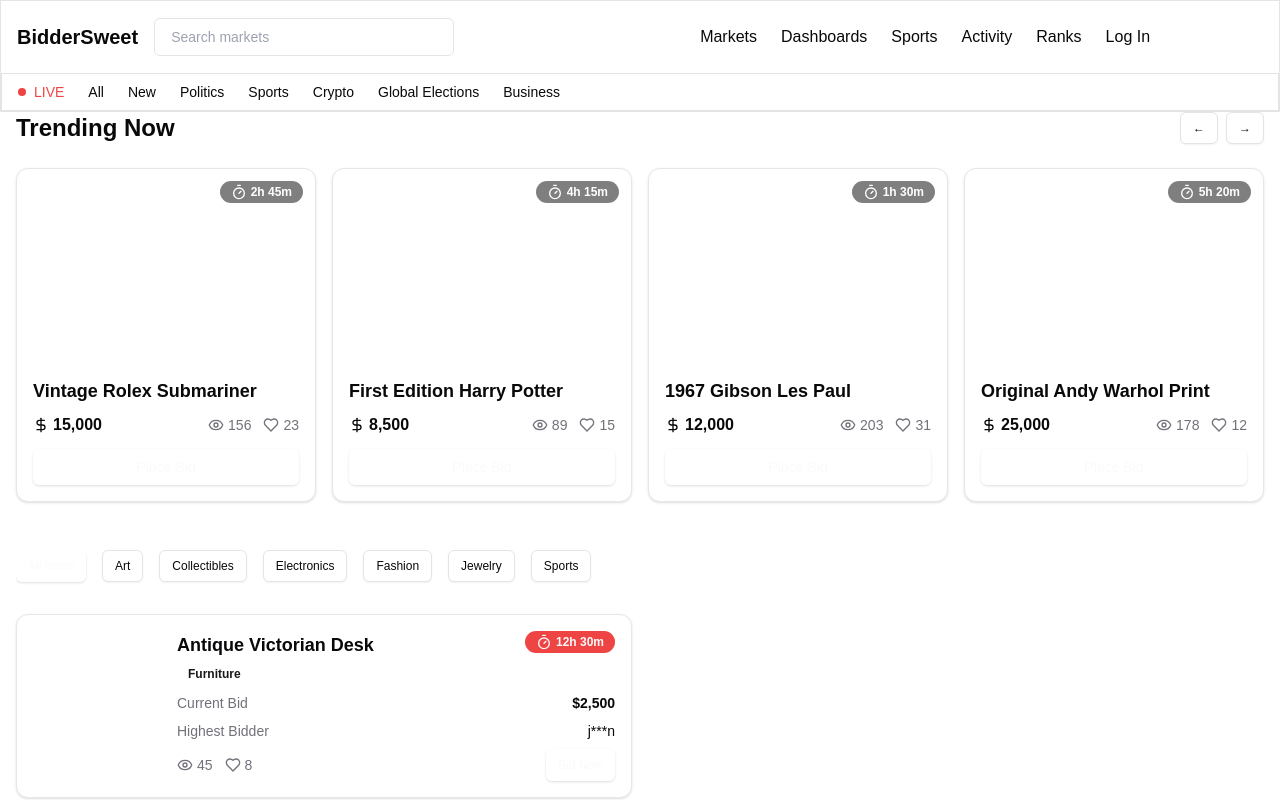
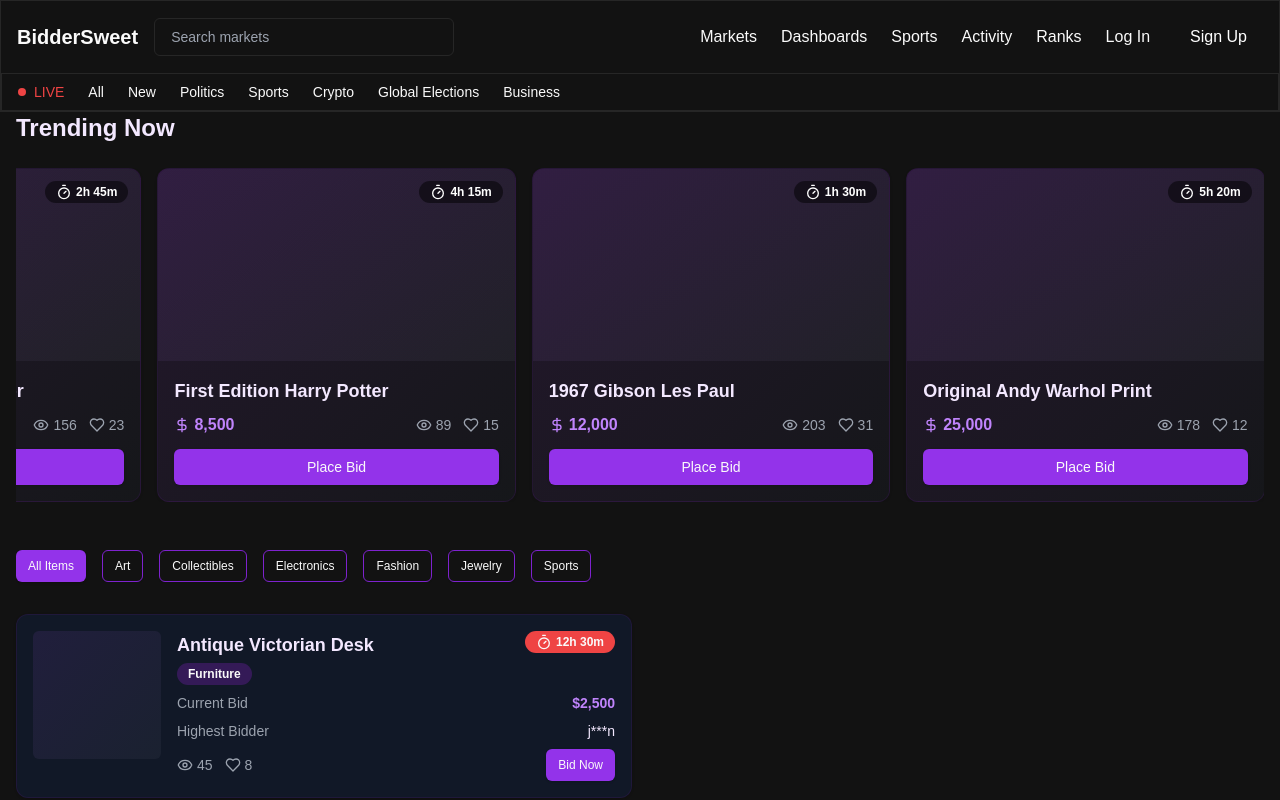
Before and after one commit to thomas-githubb/biddersweet, a Next.js app: page / in a window 1280 px wide. Built offline with nearby package versions, Linux system fonts and the light colour scheme.

Commit message:
upadte page

```diff
--- a/package.json
+++ b/package.json
@@ -13,6 +13,7 @@
     "autoprefixer": "^10.4.20",
     "class-variance-authority": "^0.7.1",
     "clsx": "^2.1.1",
+    "embla-carousel-react": "^8.5.2",
     "lucide-react": "^0.469.0",
     "next": "15.1.3",
     "react": "^19.0.0",
--- a/src/app/globals.css
+++ b/src/app/globals.css
@@ -4,27 +4,27 @@
 
 :root {
   /* Main Brand Colors */
-  --primary: #22c55e; /* Main brand color (green) */
-  --secondary: #171717;
+  --primary: #8B5CF6; /* Purple */
+  --secondary: #1F2937; /* Dark Grey */
 
   /* Theme Variables */
-  --background: 0 0% 100%;
-  --foreground: 240 10% 3.9%;
-  --card: 0 0% 100%;
-  --card-foreground: 240 10% 3.9%;
-  --popover: 0 0% 100%;
-  --popover-foreground: 240 10% 3.9%;
+  --background: 0 0% 7%; /* Near Black */
+  --foreground: 0 0% 98%;
+  --card: 0 0% 9%;
+  --card-foreground: 0 0% 98%;
+  --popover: 0 0% 9%;
+  --popover-foreground: 0 0% 98%;
   --primary-foreground: 0 0% 98%;
-  --secondary-foreground: 240 5.9% 10%;
-  --muted: 240 4.8% 95.9%;
-  --muted-foreground: 240 3.8% 46.1%;
-  --accent: 240 4.8% 95.9%;
-  --accent-foreground: 240 5.9% 10%;
+  --secondary-foreground: 0 0% 98%;
+  --muted: 0 0% 15%;
+  --muted-foreground: 0 0% 65%;
+  --accent: 0 0% 15%;
+  --accent-foreground: 0 0% 98%;
   --destructive: 0 84.2% 60.2%;
   --destructive-foreground: 0 0% 98%;
-  --border: 240 5.9% 90%;
-  --input: 240 5.9% 90%;
-  --ring: 240 10% 3.9%;
+  --border: 0 0% 15%;
+  --input: 0 0% 15%;
+  --ring: 248 96% 76%;
   --radius: 0.5rem;
 
   /* Chart Colors */
--- a/src/app/page.tsx
+++ b/src/app/page.tsx
@@ -2,6 +2,7 @@ import { Card } from "@/components/ui/card";
 import { Button } from "@/components/ui/button";
 import { Badge } from "@/components/ui/badge";
 import { Timer, DollarSign, Eye, Heart } from "lucide-react";
+import { TrendingCarousel } from "@/components/trending-carousel";
 
 // Mock data for trending items
 const trendingItems = [
@@ -65,54 +66,23 @@ export default function Home() {
       {/* Trending Items Carousel */}
       <div className="mb-12">
         <div className="flex items-center justify-between mb-6">
-          <h2 className="text-2xl font-bold">Trending Now</h2>
-          <div className="flex gap-2">
-            <Button variant="outline" size="sm">←</Button>
-            <Button variant="outline" size="sm">→</Button>
-          </div>
+          <h2 className="text-2xl font-bold text-purple-100">Trending Now</h2>
         </div>
-        <div className="grid grid-cols-1 md:grid-cols-2 lg:grid-cols-4 gap-4">
-          {trendingItems.map((item) => (
-            <Card key={item.id} className="overflow-hidden hover:shadow-lg transition-shadow">
-              <div className="relative h-48 bg-gradient-to-br from-primary/5 to-secondary/5">
-                {/* Replace with actual images */}
-                <div className="absolute top-3 right-3">
-                  <Badge variant="secondary" className="backdrop-blur-sm bg-black/50 text-white">
-                    <Timer className="w-4 h-4 mr-1" />
-                    {item.endTime}
-                  </Badge>
-                </div>
-              </div>
-              <div className="p-4">
-                <h3 className="font-semibold text-lg mb-2">{item.name}</h3>
-                <div className="flex justify-between items-center mb-3">
-                  <div className="flex items-center text-primary">
-                    <DollarSign className="w-4 h-4 mr-1" />
-                    <span className="font-bold">{item.currentBid.toLocaleString()}</span>
-                  </div>
-                  <div className="flex items-center gap-3 text-sm text-muted-foreground">
-                    <span className="flex items-center">
-                      <Eye className="w-4 h-4 mr-1" />
-                      {item.watchers}
-                    </span>
-                    <span className="flex items-center">
-                      <Heart className="w-4 h-4 mr-1" />
-                      {item.bids}
-                    </span>
-                  </div>
-                </div>
-                <Button className="w-full">Place Bid</Button>
-              </div>
-            </Card>
-          ))}
-        </div>
+        <TrendingCarousel items={trendingItems} />
       </div>
 
       {/* Category Filters */}
       <div className="flex items-center space-x-4 mb-6 overflow-x-auto pb-2">
-        <Button variant="default" size="sm">All Items</Button>
+        <Button variant="default" size="sm" className="bg-purple-600 hover:bg-purple-700">
+          All Items
+        </Button>
         {["Art", "Collectibles", "Electronics", "Fashion", "Jewelry", "Sports"].map((category) => (
-          <Button key={category} variant="outline" size="sm">
+          <Button
+            key={category}
+            variant="outline"
+            size="sm"
+            className="border-purple-700 hover:bg-purple-900/50"
+          >
             {category}
           </Button>
         ))}
@@ -121,16 +91,16 @@ export default function Home() {
       {/* Auction Listings */}
       <div className="grid grid-cols-1 md:grid-cols-2 gap-4">
         {auctionItems.map((item) => (
-          <Card key={item.id} className="p-4 hover:shadow-lg transition">
+          <Card key={item.id} className="p-4 hover:shadow-lg transition bg-gray-900 border-purple-900/20">
             <div className="flex gap-4">
-              <div className="w-32 h-32 bg-gradient-to-br from-primary/5 to-secondary/5 rounded-md">
+              <div className="w-32 h-32 bg-gradient-to-br from-purple-500/10 to-gray-500/10 rounded-md">
                 {/* Replace with actual image */}
               </div>
               <div className="flex-1">
                 <div className="flex justify-between items-start mb-2">
                   <div>
-                    <h3 className="font-semibold text-lg">{item.name}</h3>
-                    <Badge variant="secondary" className="mt-1">
+                    <h3 className="font-semibold text-lg text-purple-100">{item.name}</h3>
+                    <Badge variant="secondary" className="mt-1 bg-purple-900/50">
                       {item.category}
                     </Badge>
                   </div>
@@ -141,17 +111,17 @@ export default function Home() {
                 </div>
                 <div className="space-y-2">
                   <div className="flex justify-between text-sm">
-                    <span className="text-muted-foreground">Current Bid</span>
-                    <span className="font-semibold text-primary">
+                    <span className="text-gray-400">Current Bid</span>
+                    <span className="font-semibold text-purple-400">
                       ${item.currentBid.toLocaleString()}
                     </span>
                   </div>
                   <div className="flex justify-between text-sm">
-                    <span className="text-muted-foreground">Highest Bidder</span>
-                    <span>{item.highestBidder}</span>
+                    <span className="text-gray-400">Highest Bidder</span>
+                    <span className="text-purple-100">{item.highestBidder}</span>
                   </div>
                   <div className="flex justify-between items-center">
-                    <div className="flex items-center gap-3 text-sm text-muted-foreground">
+                    <div className="flex items-center gap-3 text-sm text-gray-400">
                       <span className="flex items-center">
                         <Eye className="w-4 h-4 mr-1" />
                         {item.watchers}
@@ -161,7 +131,9 @@ export default function Home() {
                         {item.bids}
                       </span>
                     </div>
-                    <Button size="sm">Bid Now</Button>
+                    <Button size="sm" className="bg-purple-600 hover:bg-purple-700">
+                      Bid Now
+                    </Button>
                   </div>
                 </div>
               </div>
--- /dev/null
+++ b/src/components/trending-carousel.tsx
@@ -0,0 +1,84 @@
+"use client"
+
+import * as React from "react"
+import useEmblaCarousel, { EmblaCarouselType } from 'embla-carousel-react'
+import { Card } from "@/components/ui/card"
+import { Badge } from "@/components/ui/badge"
+import { Button } from "@/components/ui/button"
+import { Timer, DollarSign, Eye, Heart } from "lucide-react"
+import { useEffect } from "react"
+
+interface TrendingItem {
+  id: number
+  name: string
+  currentBid: number
+  endTime: string
+  image: string
+  bids: number
+  watchers: number
+}
+
+interface TrendingCarouselProps {
+  items: TrendingItem[]
+}
+
+export function TrendingCarousel({ items }: TrendingCarouselProps) {
+  const [emblaRef, emblaApi] = useEmblaCarousel({
+    align: 'start',
+    loop: true,
+    dragFree: true,
+    containScroll: 'trimSnaps'
+  })
+
+  useEffect(() => {
+    if (!emblaApi) return
+
+    const interval = setInterval(() => {
+      emblaApi.scrollNext()
+    }, 3000) // Scroll every 3 seconds
+
+    return () => clearInterval(interval)
+  }, [emblaApi])
+
+  return (
+    <div className="overflow-hidden" ref={emblaRef}>
+      <div className="flex">
+        {items.map((item) => (
+          <div key={item.id} className="flex-[0_0_90%] min-w-0 pl-4 md:flex-[0_0_45%] lg:flex-[0_0_30%]">
+            <Card className="overflow-hidden hover:shadow-lg transition-shadow bg-gradient-to-br from-purple-900/20 to-gray-900/20 border-purple-900/20">
+              <div className="relative h-48 bg-gradient-to-br from-purple-500/10 to-gray-500/10">
+                {/* Replace with actual images */}
+                <div className="absolute top-3 right-3">
+                  <Badge variant="secondary" className="backdrop-blur-sm bg-black/50 text-white">
+                    <Timer className="w-4 h-4 mr-1" />
+                    {item.endTime}
+                  </Badge>
+                </div>
+              </div>
+              <div className="p-4">
+                <h3 className="font-semibold text-lg mb-2 text-purple-100">{item.name}</h3>
+                <div className="flex justify-between items-center mb-3">
+                  <div className="flex items-center text-purple-400">
+                    <DollarSign className="w-4 h-4 mr-1" />
+                    <span className="font-bold">{item.currentBid.toLocaleString()}</span>
+                  </div>
+                  <div className="flex items-center gap-3 text-sm text-gray-400">
+                    <span className="flex items-center">
+                      <Eye className="w-4 h-4 mr-1" />
+                      {item.watchers}
+                    </span>
+                    <span className="flex items-center">
+                      <Heart className="w-4 h-4 mr-1" />
+                      {item.bids}
+                    </span>
+                  </div>
+                </div>
+                <Button className="w-full bg-purple-600 hover:bg-purple-700">Place Bid</Button>
+              </div>
+            </Card>
+          </div>
+        ))}
+      </div>
+    </div>
+  )
+}
```
Also changed, not shown: 1 other file (tests, documents, lock files or other folders).
